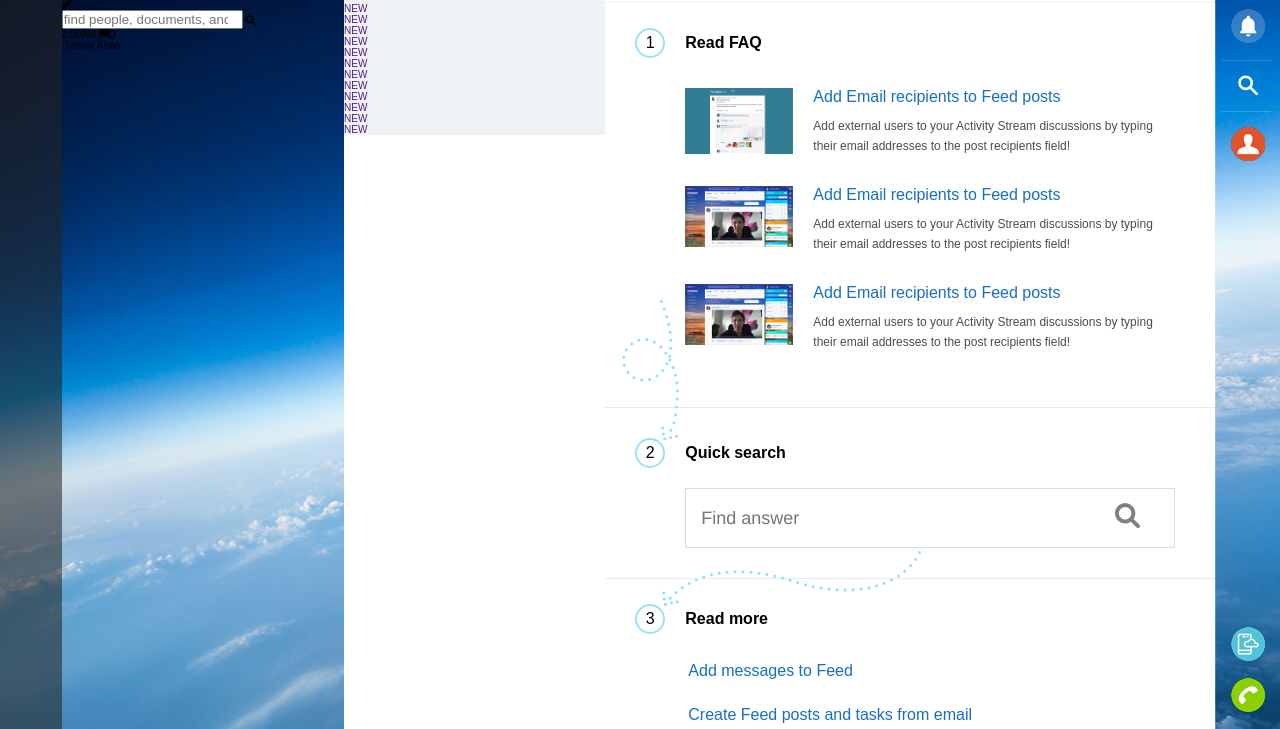
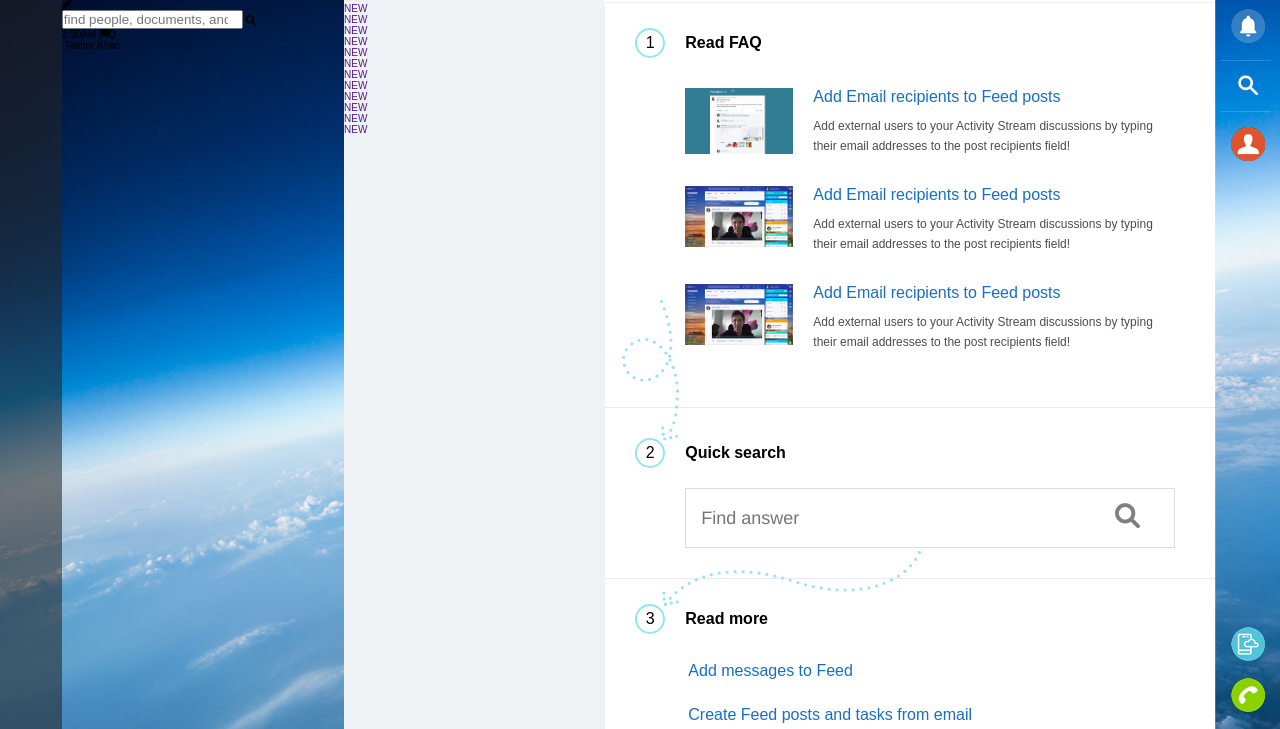
Before and after one commit to contact-taimurkhan/Feed-bitrx24, a plain HTML site: page index.html in a window 1280 px wide. Shown: the part 71-800 px from the top of the page. Drawn offline with Linux system fonts and the light colour scheme.

```diff
--- a/assets/css/_sideleft.scss
+++ b/assets/css/_sideleft.scss
@@ -4,7 +4,7 @@
     position: fixed;
     top: 0;
     right: 65px;
-    // max-width: 840px;
+    max-width: 888px;
     height: 100%;
     background-color: rgb(255, 255, 255);
     overflow-x: auto;
@@ -16,7 +16,7 @@
 
         .questionBtnCardRightside{
             width: 30%;
-            height: 100%;
+            // height: 100%;
             background-color: rgba(238, 242, 244, 0.95);
         }
         .readFaq{
```
Also changed, not shown: assets/css/main.css, 1 other file.
